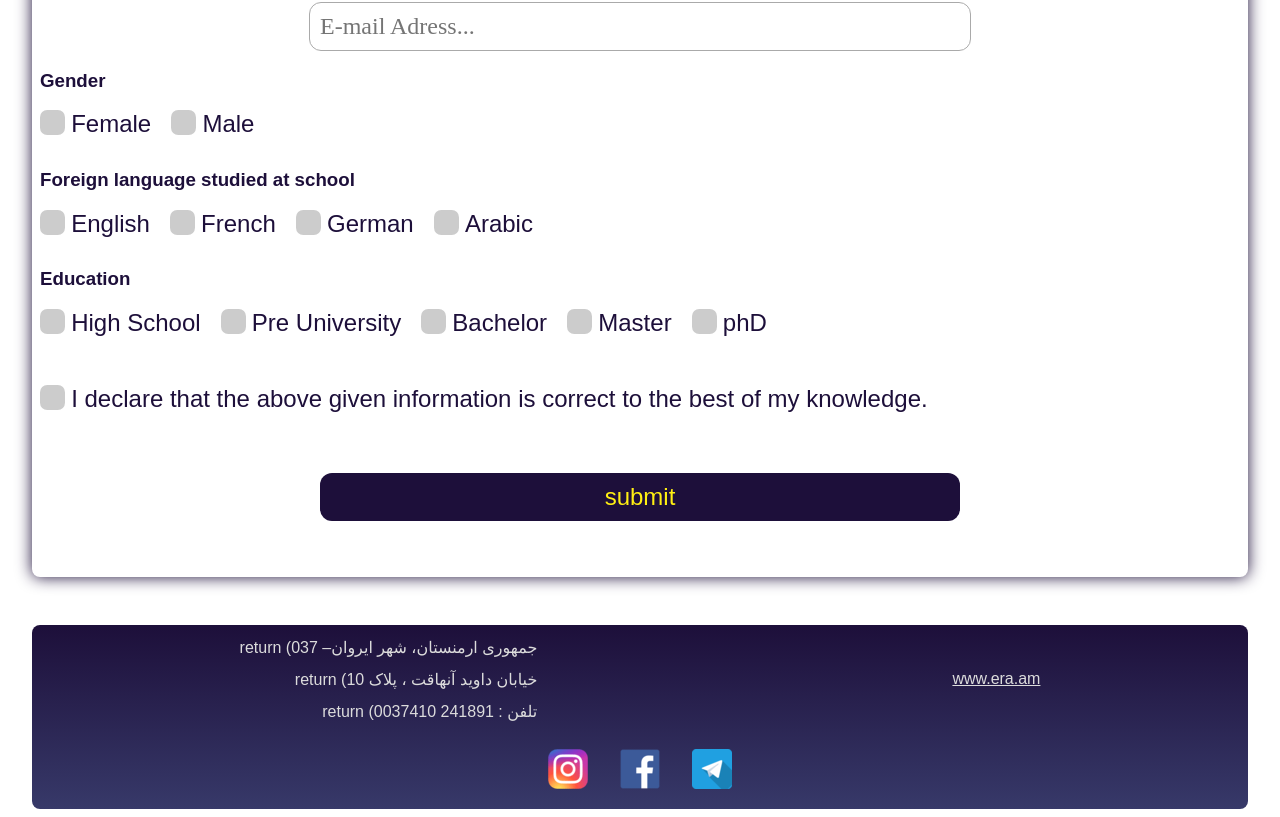
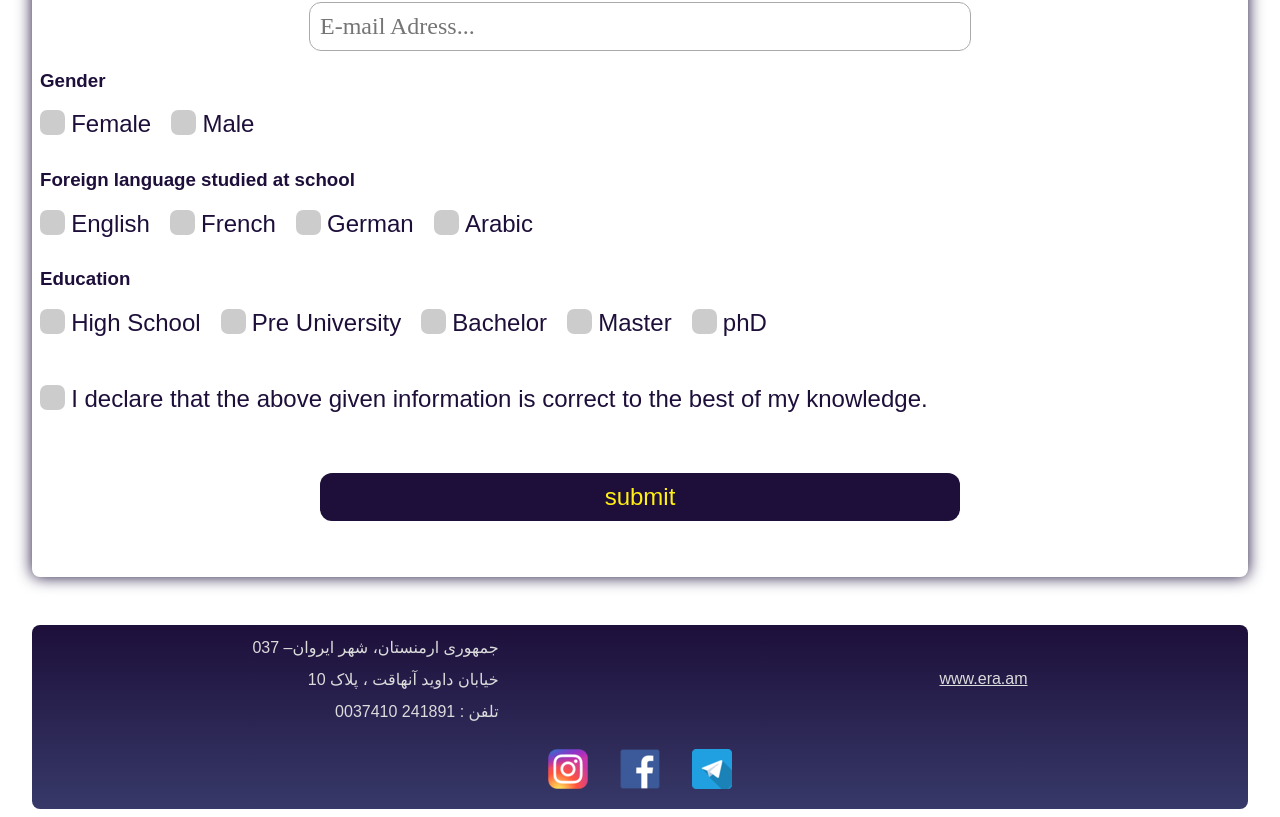
Before and after one commit to TekQueen/UniversityWebsite, a React (Create React App) app: page /apply in a window 1280 px wide. Shown: the part 1014-1831 px from the top of the page. Built offline with nearby package versions, Linux system fonts and the light colour scheme.

Commit message:
bug fixed

```diff
--- a/src/components/footercontent.js
+++ b/src/components/footercontent.js
@@ -10,7 +10,7 @@ const FooterContent = ({content, contentLinks, contentHeader}) =>
             <div
                 className = 'footerList'
                 key = {index}
-            >    return (
+            >
                 {element}
             </div>
             ): null}
```
